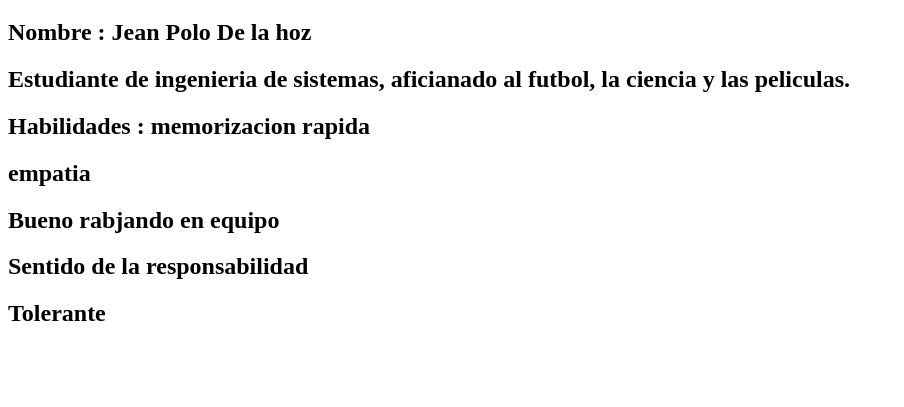
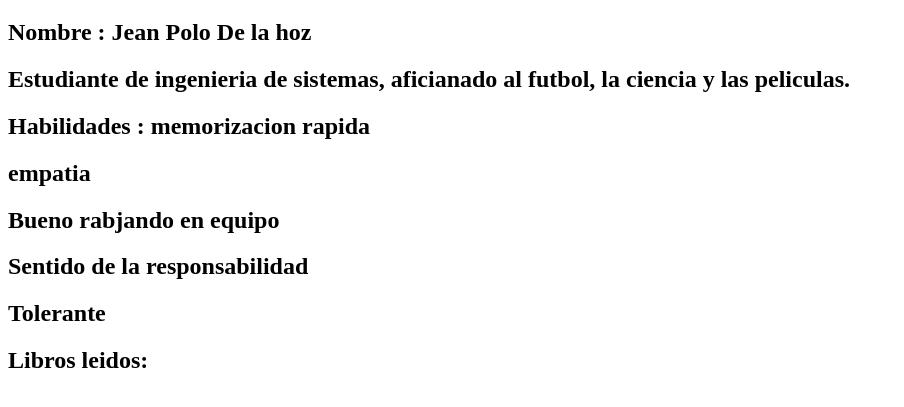
Before and after one commit to Jeanpolo1/EJERCICIO1, a plain HTML site: page index.html in a window 1280 px wide. Shown: the part 61-468 px from the top of the page, without its empty margins (0-904 px from the left). Drawn offline with Linux system fonts and the light colour scheme.

Commit message:
sesion de libros leidos

```diff
--- a/index.html
+++ b/index.html
@@ -16,5 +16,6 @@
          <h2>Bueno rabjando en equipo</h2>
          <h2>Sentido de la responsabilidad</h2>
          <h2>Tolerante</h2>
+         <h2>Libros leidos:</h2>
 </body>
 </html>
```
